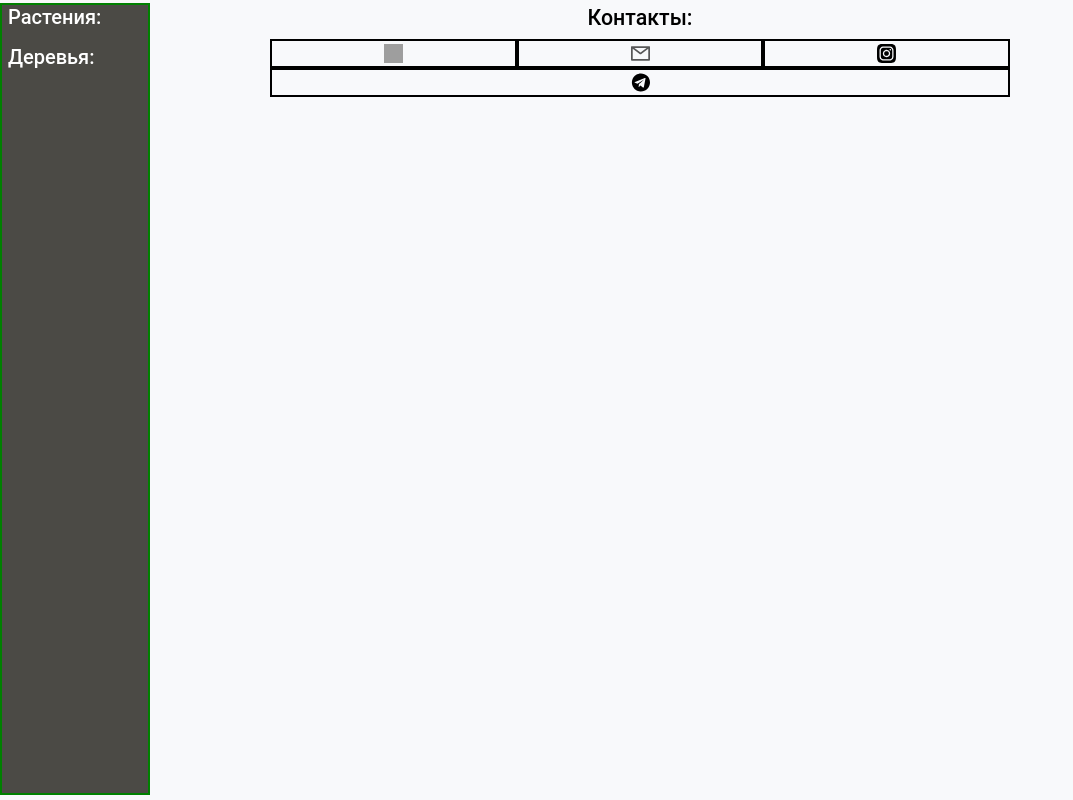
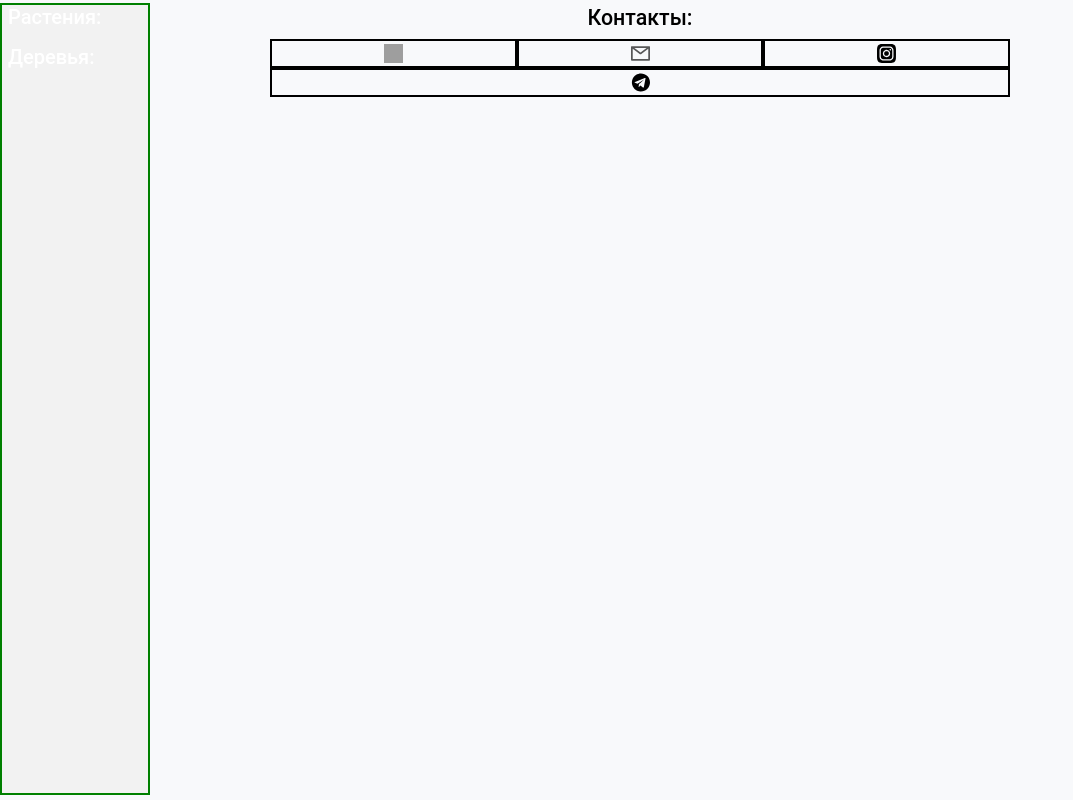
Before and after one commit to chirartem/amazing-plants, a PHP site: page / in a window 1280 px wide. Shown: the whole page, without its empty margins (0-1073 px from the left). Run offline with PHP 8.4, Linux system fonts and the light colour scheme; data that the repository does not hold is empty; grey boxes are pictures that could not be loaded.

Commit message:
WHITE bgc f2f2f2

```diff
--- a/style/style.css
+++ b/style/style.css
@@ -53,7 +53,7 @@ h2 {
 }
 
 li {
-	font-size: 11pt;
+	font-size: 9pt;
 }
 
 .menu-h2 {
@@ -79,7 +79,7 @@ li {
 	margin-left: 1px;
 	margin: 3px 0;
 	border: 2px solid green;
-	background-color: #4b4a45;
+	background-color: #f2f2f2;
 	height: 99vh;
 	min-width: 150px;
 	position: fixed;
```
